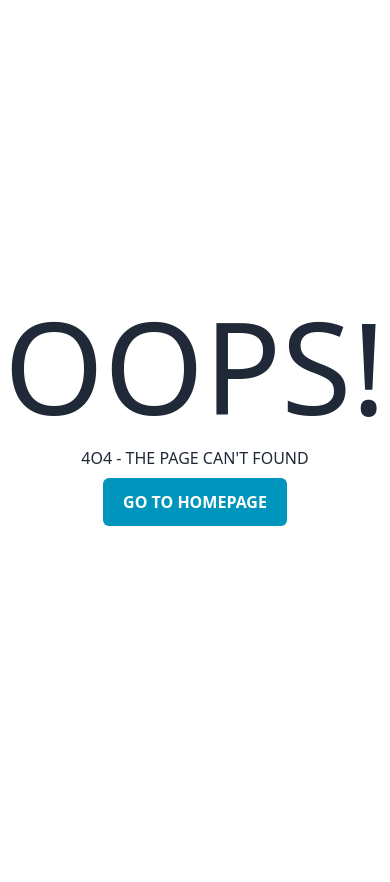
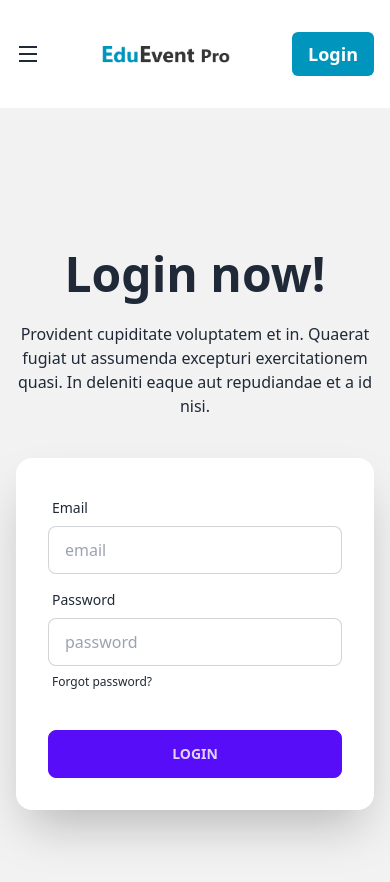
Before and after one commit to brcshakil1/assignment-9-eduEvent, a React (Vite) app: page /login in a window 390 px wide. Shown: the top 882 px of the page. Before the commit the page ends 844 px from the top, so only its background shows below. Built offline with nearby package versions, Linux system fonts and the light colour scheme.

Commit message:
done making responsive navbar

```diff
--- a/src/components/Banner/Banner.jsx
+++ b/src/components/Banner/Banner.jsx
@@ -33,7 +33,7 @@ const Banner = () => {
       } else {
         setIndex(0);
       }
-    }, 5000);
+    }, 6000);
     return () => clearInterval(interval);
   }, [index, slides.length]);
 
@@ -46,19 +46,19 @@ const Banner = () => {
         backgroundImage: `url(${slides[index]?.image || slides[1]?.image})`,
       }}
     >
-      <div className="max-w-7xl mx-auto border md:grid md:place-items-end w-full h-full relative">
+      <div className="max-w-7xl mx-auto md:grid md:place-items-end w-full h-full relative">
         <div className="flex justify-between absolute top-1/2 -translate-y-1/2 w-full">
           <div
             onClick={handlePrevSlide}
-            className="w-[50px] h-[50px] rounded-full bg-gray-700 grid place-items-center border border-white cursor-pointer"
+            className="w-[35px] h-[35px] md:w-[50px] md:h-[50px] rounded-full bg-gray-700 grid place-items-center border border-white cursor-pointer"
           >
-            <AiOutlineLeft className="text-white text-2xl" />
+            <AiOutlineLeft className="text-white text-xl md:text-2xl" />
           </div>
           <div
             onClick={handleNextSlide}
-            className="w-[50px] h-[50px] rounded-full bg-gray-700 grid place-items-center border border-white cursor-pointer"
+            className="w-[35px] h-[35px] md:w-[50px] md:h-[50px] rounded-full bg-gray-700 grid place-items-center border border-white cursor-pointer"
           >
-            <AiOutlineRight className="text-white text-2xl" />
+            <AiOutlineRight className="text-white text-xl md:text-2xl" />
           </div>
         </div>
         <div className="p-4 absolute top-52 left-1/2 -translate-x-1/2 md:static md:px-6 md:py-8 space-y-2 w-[90%] md:w-[500px]  bg-white shadow-2xl md:bg-opacity-80 text-black md:-mr-20 md:mb-20 ">
--- a/src/components/Navbar/Navbar.jsx
+++ b/src/components/Navbar/Navbar.jsx
@@ -1,6 +1,17 @@
 import { Link, NavLink } from "react-router-dom";
 import logo from "../../assets/logo.png";
+import { RiMenuFill } from "react-icons/ri";
+import { GrClose } from "react-icons/gr";
+
+import { useState } from "react";
+
 const Navbar = () => {
+  const [isTrue, setIsTrue] = useState(false);
+
+  const handleMenuToggle = () => {
+    setIsTrue(!isTrue);
+  };
+
   const navLinks = (
     <>
       <li>
@@ -17,18 +28,46 @@ const Navbar = () => {
       </li>
     </>
   );
+
   return (
-    <div className="navbar bg-base-100 py-8 max-w-7xl mx-auto">
-      <div className="navbar-start">
+    <div className="flex justify-between items-center py-8 px-4 max-w-7xl mx-auto relative">
+      <div onClick={handleMenuToggle} className=" block md:hidden">
+        {isTrue ? (
+          <GrClose className="text-2xl z-50 absolute top-28 right-4 cursor-pointer" />
+        ) : (
+          <RiMenuFill className="text-2xl cursor-pointer" />
+        )}
+      </div>
+      <div>
         <Link to="/">
-          <img className="w-40" src={logo} alt="" />
+          <img className="w-32 md:w-40" src={logo} alt="" />
         </Link>
       </div>
-      <div className="navbar-center">
-        <ul className="flex gap-6">{navLinks}</ul>
+      <div
+        className={`absolute md:hidden top-24 left-0 z-20 md:z-0 w-full h-screen md:h-auto bg-white md:bg-none py-8 px-10 ${
+          isTrue ? "block" : "hidden"
+        }`}
+      >
+        <div className="block md:hidden">
+          <div className="flex items-center gap-3 mb-5 ">
+            <div className="w-14 h-14 grid place-items-center border-2 rounded-full">
+              <img src="/images/stock/photo-1534528741775-53994a69daeb.jpg" />
+            </div>
+            <h2 className="font-bold">Bayazid</h2>
+          </div>
+        </div>
+        <hr />
+        <ul className="  md:flex gap-6 space-y-3 my-5">{navLinks}</ul>
       </div>
-      <div className="navbar-end">
-        <div className="dropdown dropdown-end">
+      <ul className="hidden md:flex gap-5 text-lg">{navLinks}</ul>
+
+      <div className="flex items-center gap-3">
+        <button className="py-2 px-4 bg-[#0095bd] rounded-md text-white font-bold">
+          <Link to="/login" className="text-lg">
+            Login
+          </Link>
+        </button>
+        <div className="hidden md:block dropdown dropdown-end">
           <label tabIndex={0} className="btn btn-ghost btn-circle avatar">
             <div className="w-10 rounded-full">
               <img src="/images/stock/photo-1534528741775-53994a69daeb.jpg" />
--- /dev/null
+++ b/src/page/Login/Login.jsx
@@ -0,0 +1,52 @@
+const Login = () => {
+  return (
+    <div className="hero min-h-screen bg-base-200">
+      <div className="hero-content flex-col lg:flex-row-reverse">
+        <div className="text-center lg:text-left">
+          <h1 className="text-5xl font-bold">Login now!</h1>
+          <p className="py-6">
+            Provident cupiditate voluptatem et in. Quaerat fugiat ut assumenda
+            excepturi exercitationem quasi. In deleniti eaque aut repudiandae et
+            a id nisi.
+          </p>
+        </div>
+        <div className="card flex-shrink-0 w-full max-w-sm shadow-2xl bg-base-100">
+          <form className="card-body">
+            <div className="form-control">
+              <label className="label">
+                <span className="label-text">Email</span>
+              </label>
+              <input
+                type="email"
+                placeholder="email"
+                className="input input-bordered"
+                required
+              />
+            </div>
+            <div className="form-control">
+              <label className="label">
+                <span className="label-text">Password</span>
+              </label>
+              <input
+                type="password"
+                placeholder="password"
+                className="input input-bordered"
+                required
+              />
+              <label className="label">
+                <a href="#" className="label-text-alt link link-hover">
+                  Forgot password?
+                </a>
+              </label>
+            </div>
+            <div className="form-control mt-6">
+              <button className="btn btn-primary">Login</button>
+            </div>
+          </form>
+        </div>
+      </div>
+    </div>
+  );
+};
+
+export default Login;
--- a/src/routes/Router.jsx
+++ b/src/routes/Router.jsx
@@ -2,6 +2,7 @@ import { createBrowserRouter } from "react-router-dom";
 import MainLayout from "../layout/MainLayout/Mainlayout";
 import Home from "../page/Home/Home";
 import ErrorPage from "../page/ErrorPage/ErrorPage";
+import Login from "../page/Login/Login";
 
 const Router = createBrowserRouter([
   {
@@ -14,6 +15,10 @@ const Router = createBrowserRouter([
         element: <Home />,
         loader: () => fetch("/slides.json"),
       },
+      {
+        path: "/login",
+        element: <Login />,
+      },
     ],
   },
 ]);
```
